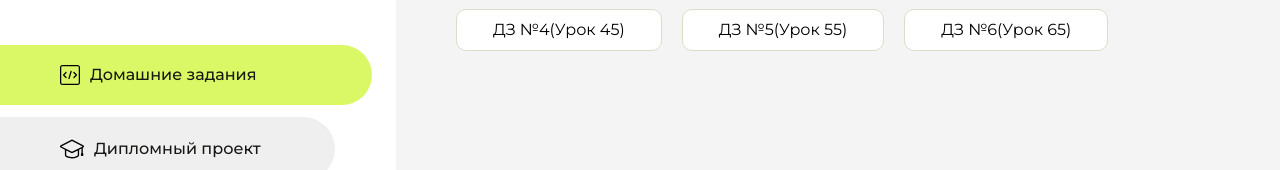
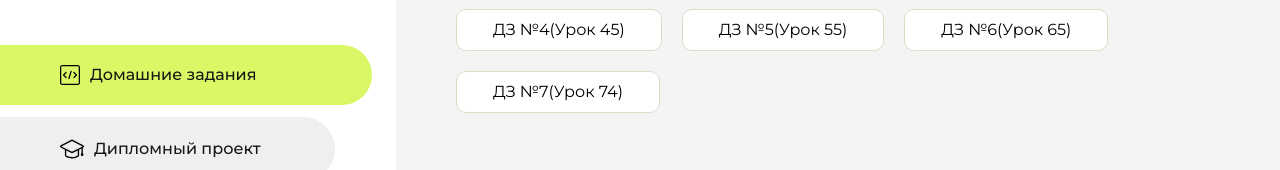
Before and after one commit to GitAnnaV/Aroken.ru, a plain HTML site: page index.html in a window 1280 px wide. Shown: the part 291-461 px from the top of the page. Drawn offline with Linux system fonts and the light colour scheme.

Commit message:
Update index.html

```diff
--- a/index.html
+++ b/index.html
@@ -110,6 +110,9 @@
                     <li class="content__list-item">
                         <a href="lesson 65/index.html">ДЗ №6(Урок 65)</a>
                     </li>
+                    <li class="content__list-item">
+                        <a href="lesson 74/index.html">ДЗ №7(Урок 74)</a>
+                    </li>
                 </ul>
             </div>
             <div class="content__block hidden" id="diplomBlock">
```
